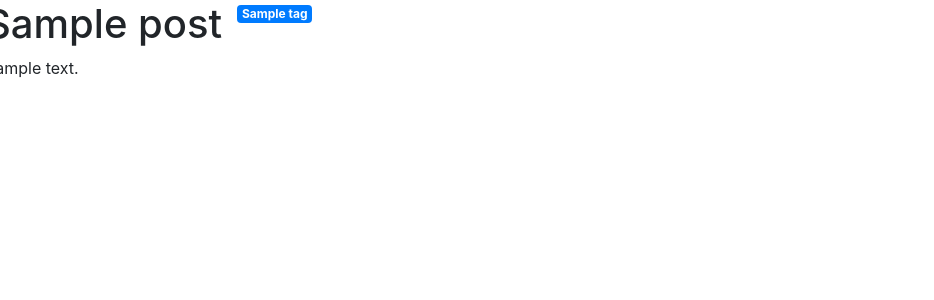
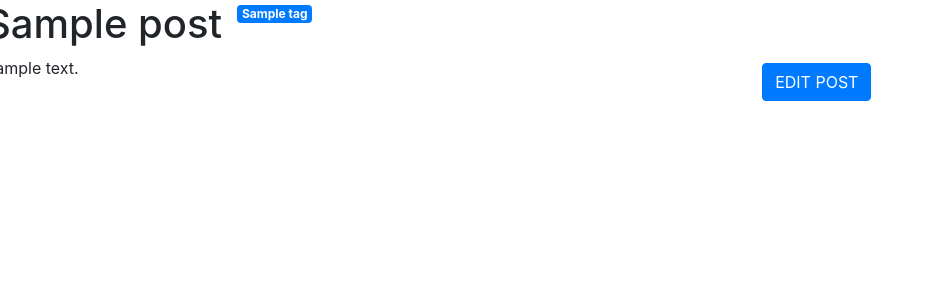
Before and after one commit to Nikolai-veb/Blog_Flask, a Flask app: a page that uses posts/templates/posts/post_detail.html in a window 1280 px wide. Shown: the part 56-356 px from the top of the page, without its empty margins (0-934 px from the left). Run offline with Flask 2, Linux system fonts and the light colour scheme; tables that the repository leaves empty hold one stand-in row (values such as "Sample post"); some libraries are stand-ins or nearby versions.

Commit message:
create func edit_post and admin mistake

```diff
--- a/posts/blueprint.py
+++ b/posts/blueprint.py
@@ -27,6 +27,20 @@ def create_posts():
             return redirect(url_for('posts.index'))
     form = PostForm()
     return render_template('posts/create_posts.html', form=form)
+
+
+@posts.route('/<slug>/edit/', methods=['POST', 'GET'])
+def edit_post(slug):
+    post = Posts.query.filter(Posts.slug==slug).first()
+    if request.method == 'POST':
+        form = PostForm(fromdata=request.form, obj=post)
+        #method populate_obj populate object post
+        form.populate_obj(post)
+        db.session.commit()
+        return redirect(url_for('posts.post_detail', slug=post.slug))
+    form = PostForm(obj=post)
+    return render_template('posts/edit_post.html', post=post, form=form)
+
 
 
 @posts.route('/')
--- a/posts/templates/posts/post_detail.html
+++ b/posts/templates/posts/post_detail.html
@@ -26,4 +26,10 @@
         </div>
     </div>
 </div>
+
+<div class="button">
+    <a class="btn" href="{{url_for('posts.edit_post', slug=post.slug)}}">
+        <button class="btn btn-primary">EDIT POST</button>
+    </a>
+</div>
 {% endblock %}
```
Also changed, not shown: app.py (+9 -0 lines), posts/templates/posts/edit_post.html (added, +20 -0 lines), 1 other file.
